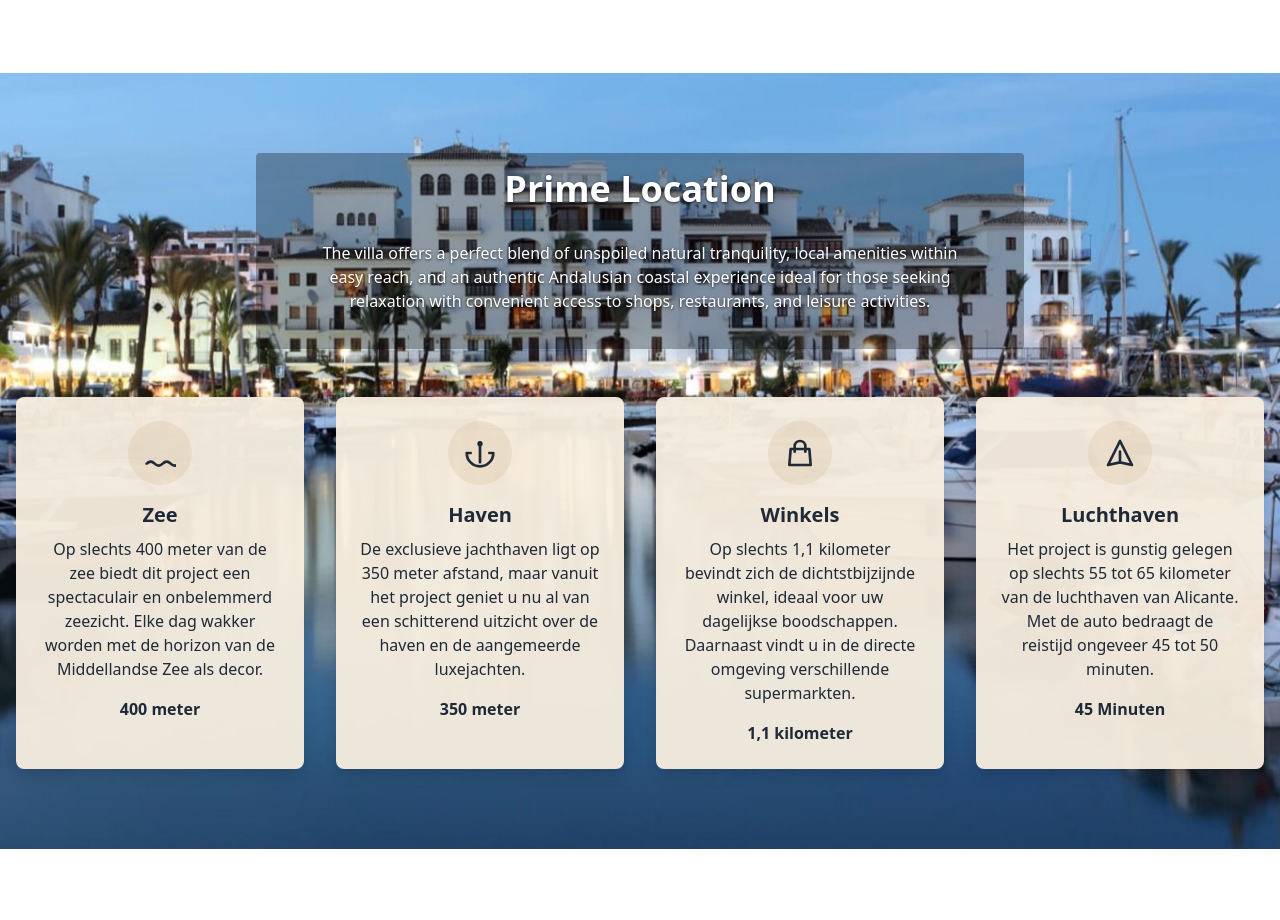
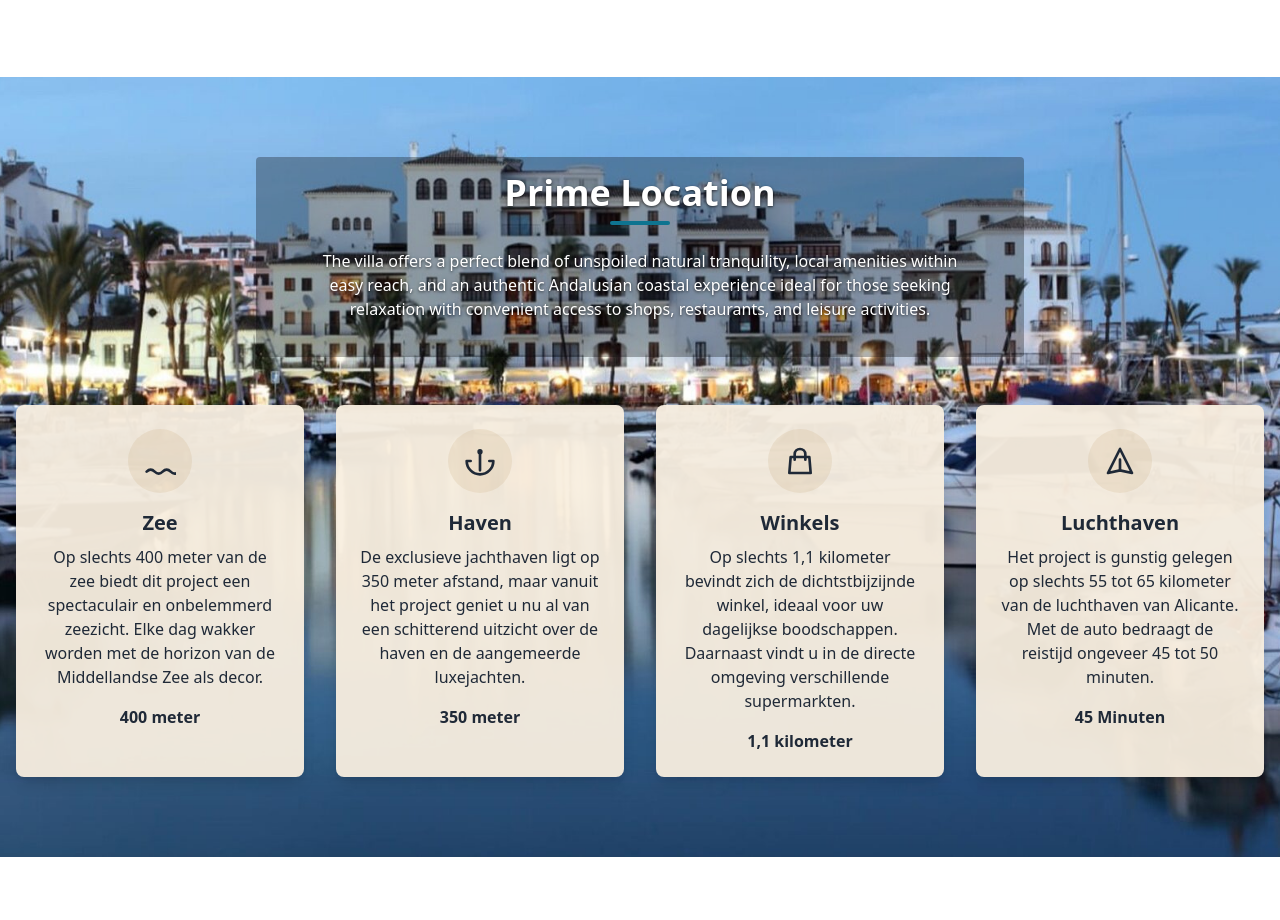
Before and after one commit to allo-les-anges/Maskarat, a plain HTML site: page projects/manilva/index.html in a window 1280 px wide. Shown: the part 1310-2230 px from the top of the page. Drawn offline with nearby package versions, Linux system fonts and the light colour scheme.

Commit message:
Update index.html

```diff
--- a/projects/manilva/index.html
+++ b/projects/manilva/index.html
@@ -17,25 +17,27 @@
         .nav-link.active {
             color: #c8a97e;
             font-weight: bold;
+        }
 
         .section-title {
            position: relative;
            display: inline-block;
-  padding-bottom: 0.5rem;
+           padding-bottom: 0.75rem;
+           margin-bottom: 1.5rem;
         }
 
 .section-title::after {
-  content: '';
+  content: "";
   position: absolute;
-  left: 0;
+  left: 50%;
   bottom: 0;
+  transform: translateX(-50%);
   height: 4px;
-  width: 50px;
-  background-color: #000; /* ou #0e7490 par exemple pour une couleur plus douce */
+  width: 60px;
+  background-color: #0e7490; /* à adapter à ta charte (ex : turquoise Altea) */
+  border-radius: 2px;
 }
 
-
-        }
         .carousel-container {
             overflow: hidden;
             position: relative;
```
Lines whose indentation alone changed are shown as unchanged.
